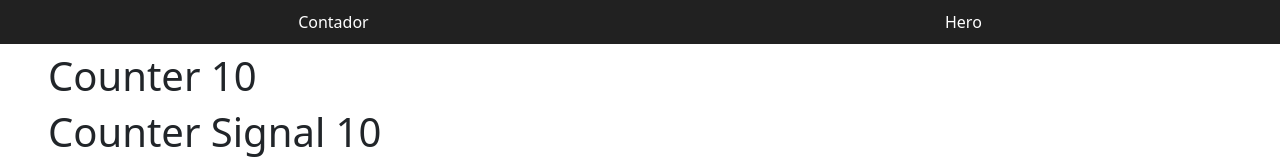
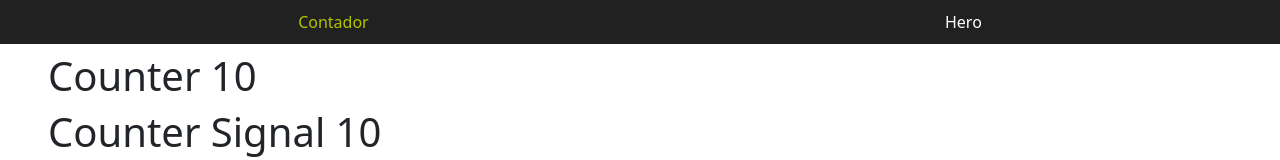
Before and after one commit to SantiRC05/Angular, an Angular app in the folder bases/: page / in a window 1280 px wide. Shown: the top 160 px of the page. Built offline with nearby package versions, Linux system fonts and the light colour scheme.

Commit message:
routerLink Active

```diff
--- a/bases/src/app/components/shared/navbar/navbar.html
+++ b/bases/src/app/components/shared/navbar/navbar.html
@@ -12,11 +12,16 @@
     text-decoration: none;
   }
 
+  nav a.active {
+    color: #b3c400;
+  }
+
 </style>
 
 
 
 <nav>
-  <a routerLink="/">Contador</a>
-  <a routerLink="/hero">Hero</a>
+  <a routerLink="/" routerLinkActive="active"
+  [routerLinkActiveOptions]="{ exact: true}">Contador</a>
+  <a routerLink="/hero" routerLinkActive="active">Hero</a>
 </nav>
--- a/bases/src/app/components/shared/navbar/navbar.ts
+++ b/bases/src/app/components/shared/navbar/navbar.ts
@@ -1,9 +1,9 @@
 import { Component } from '@angular/core';
-import { RouterLink } from "@angular/router";
+import { RouterLink, RouterLinkActive } from "@angular/router";
 
 @Component({
   selector: 'app-navbar',
-  imports: [RouterLink],
+  imports: [RouterLink, RouterLinkActive],
   templateUrl: './navbar.html',
   styleUrl: './navbar.css',
 })
```
